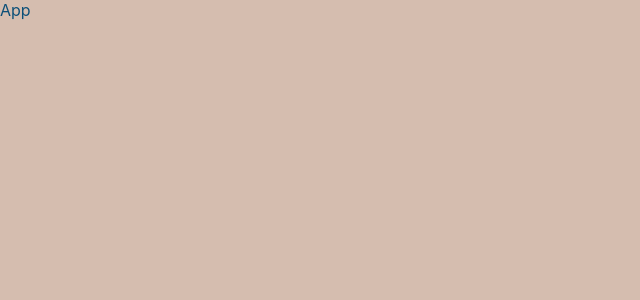
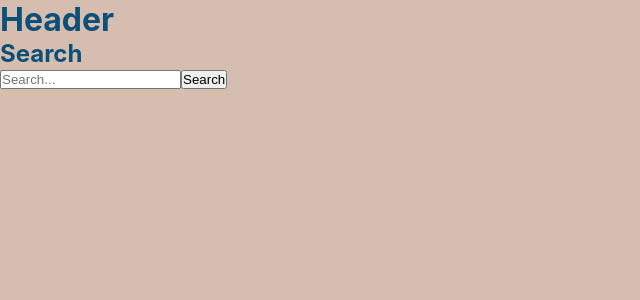
Before and after one commit to BeaCoden/context-news-api, a React (Create React App) app: page /search in a window 1280 px wide. Shown: the top 300 px of the page, without its empty margins (0-640 px from the left). Built offline with nearby package versions, Linux system fonts and the light colour scheme.

Commit message:
refactor: Update routing and add components for improved navigation

```diff
--- a/src/App.js
+++ b/src/App.js
@@ -1,7 +1,12 @@
 import React from "react";
+import AppRouter from "./routes/AppRouter";
 
 const App = () => {
-  return <div>App</div>;
+  return (
+    <div>
+      <AppRouter />
+    </div>
+  );
 };
 
 export default App;
--- a/src/routes/AppRouter.jsx
+++ b/src/routes/AppRouter.jsx
@@ -1,7 +1,42 @@
 import React from "react";
+import { BrowserRouter, Route, Routes } from "react-router-dom";
+import Header from "../components/common/header/Header";
+import Home from "../pages/home/Home";
+import About from "../pages/about/About";
+import Categories from "../pages/categories/Categories";
+import Contact from "../pages/contact/Contact";
+import Search from "../pages/search/Search";
 
 const AppRouter = () => {
-  return <div>AppRouter</div>;
+  return (
+    <div>
+      <BrowserRouter>
+        <Header />
+        <Routes>
+          <Route
+            path="/"
+            element={<Home />}
+          />
+          <Route
+            path="/about"
+            element={<About />}
+          />
+          <Route
+            path="/categories"
+            element={<Categories />}
+          />
+          <Route
+            path="/contact"
+            element={<Contact />}
+          />
+          <Route
+            path="/search"
+            element={<Search />}
+          />
+        </Routes>
+      </BrowserRouter>
+    </div>
+  );
 };
 
 export default AppRouter;
```
